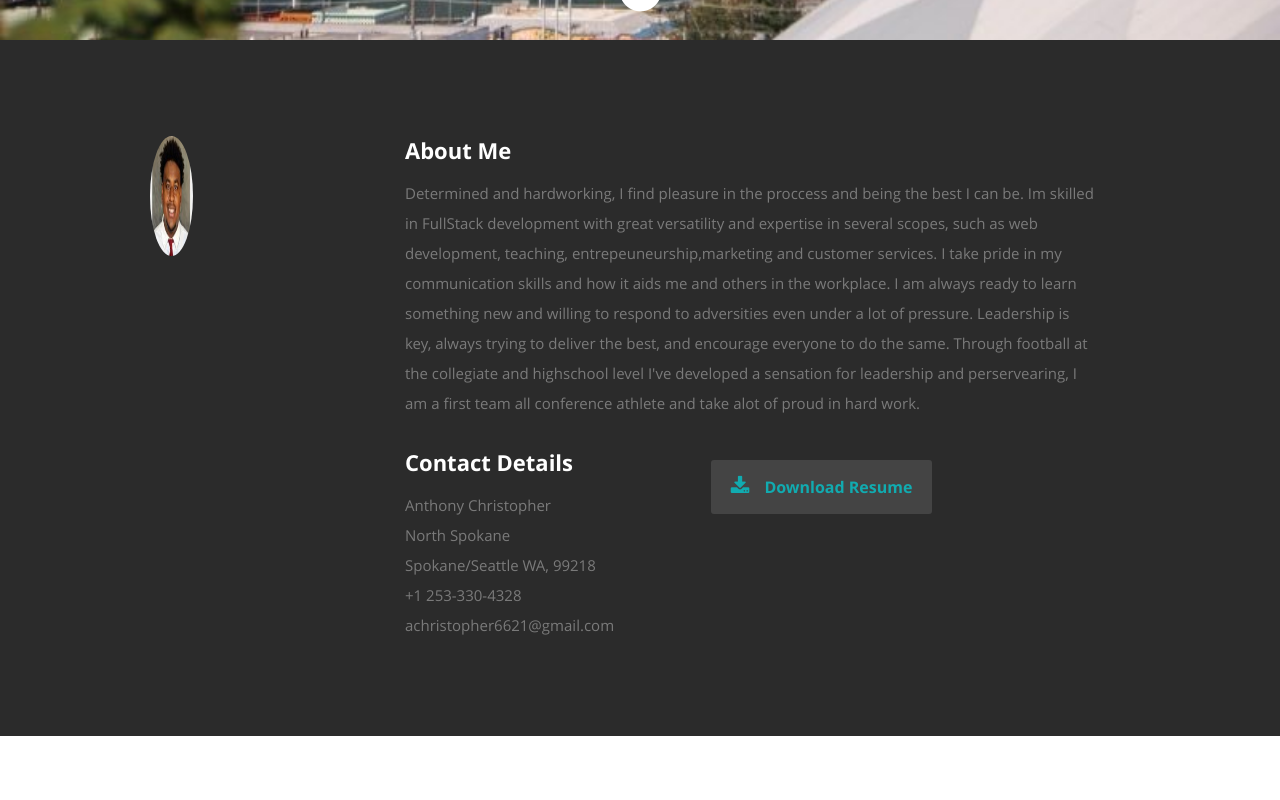
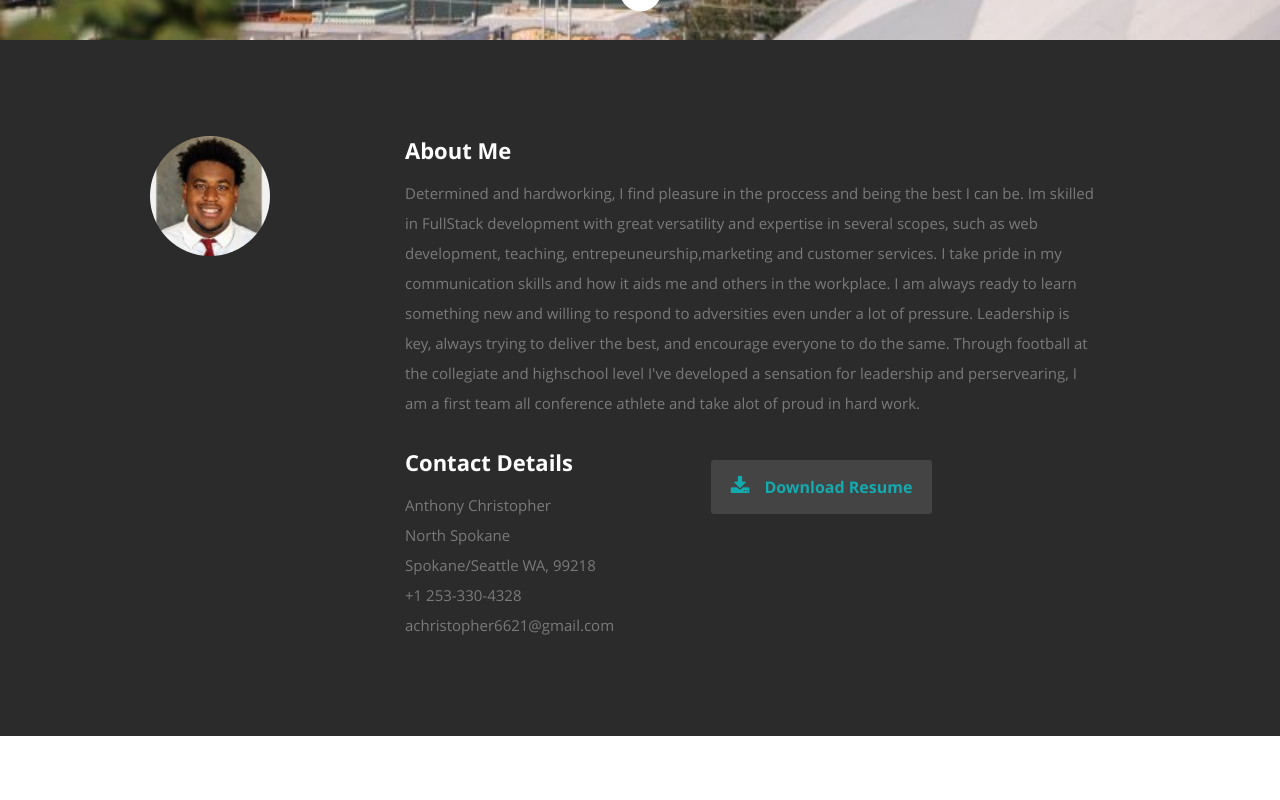
Before and after one commit to Alavish/DigiResume, a React (Create React App) app: page / in a window 1280 px wide. Shown: the part 760-1560 px from the top of the page. Built offline with nearby package versions, Linux system fonts and the light colour scheme.

Commit message:
Logo size changes

```diff
--- a/public/css/default.css
+++ b/public/css/default.css
@@ -87,7 +87,7 @@ pre {
    word-wrap: break-word;
 }
 
-blockquote, q { quotes: &#8220 &#8220; }
+blockquote, q { quotes: #8220 #8220; }
 
 blockquote:before, blockquote:after,
 q:before, q:after {
@@ -449,6 +449,10 @@ dd { margin: 0 0 0 20px; }
 /*  5. Images  --------------------------------------------------------- */
 
 img {
+   max-width: 100%;
+   height: auto;
+}
+img.logo {
    max-width: 20%;
    height: auto;
 }
--- a/src/Components/Resume.js
+++ b/src/Components/Resume.js
@@ -15,7 +15,7 @@ class Resume extends Component {
         {work.company}><h3>{work.company}</h3>
             <p className="info">{work.title}<span>&bull;</span> <em className="date">{work.years}</em></p>
             <p>{work.description}</p>
-            <img src = {work.logo} ></img>
+            <img class = "logo" src = {work.logo}></img>
         </div>
       })
       var skills = this.props.data.skills.map(function(skills){
```
Also changed, not shown: 1 other file (tests, documents, lock files or other folders).
